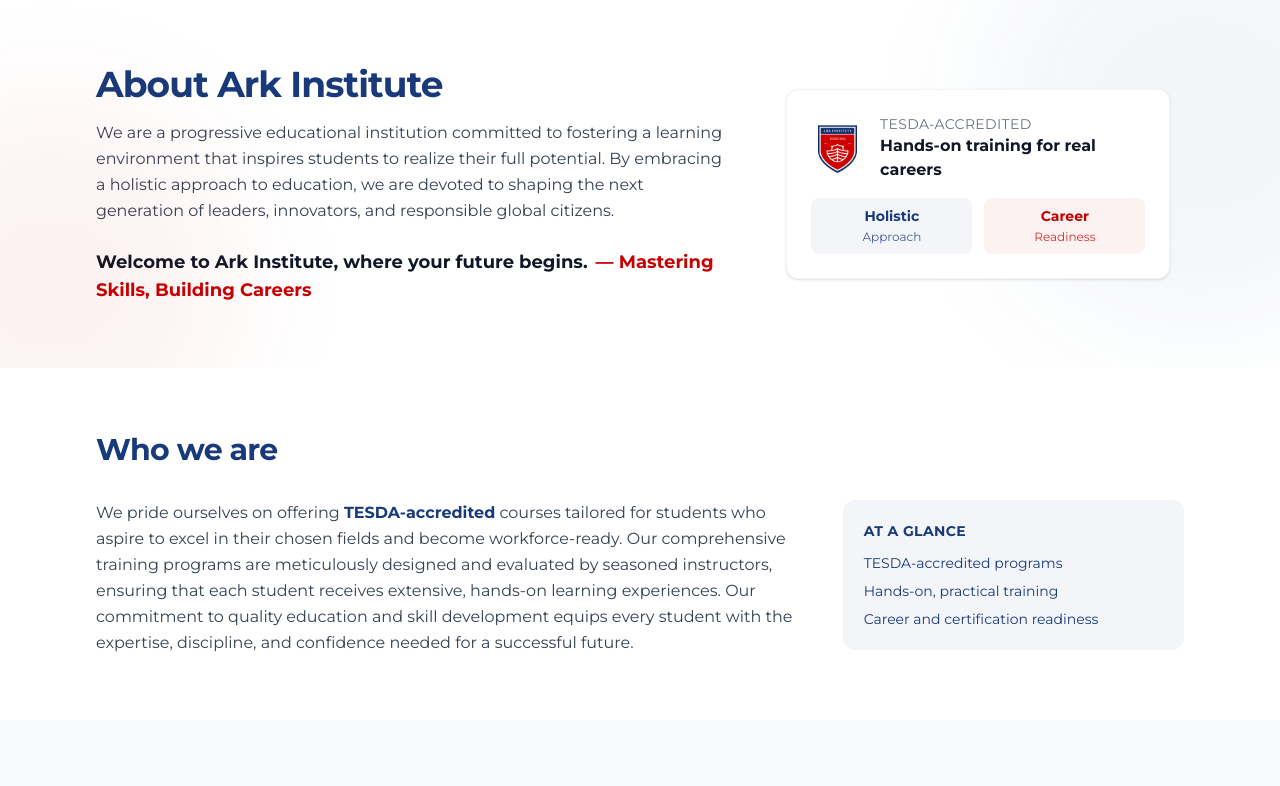
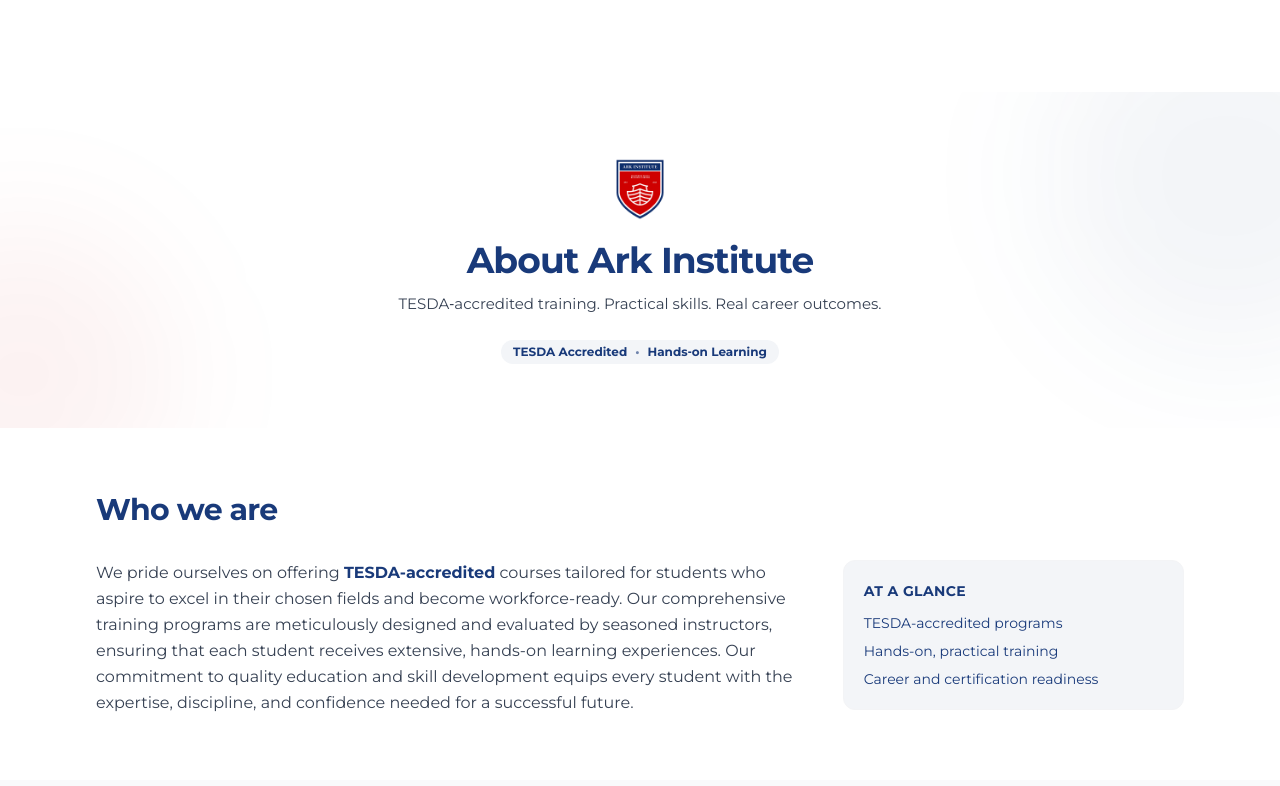
Before and after one commit to mattenarle10/ark-institute, a Next.js app: page /about in a window 1280 px wide. Shown: the top 786 px of the page. Built offline with nearby package versions, Linux system fonts and the light colour scheme.

Commit message:
feat: intor section in about page centralized

```diff
--- a/src/app/about/page.tsx
+++ b/src/app/about/page.tsx
@@ -1,5 +1,6 @@
 import type { Metadata } from "next";
 import Navbar from "@/app/components/layout/navbar";
+import NavSpacer from "@/app/components/layout/nav-spacer";
 import Footer from "@/app/components/layout/footer";
 import Intro from "@/app/components/about/intro";
 import WhoWeAre from "@/app/components/about/who-we-are";
@@ -17,6 +18,7 @@ export default function AboutPage() {
   return (
     <div className="min-h-screen bg-white overflow-x-hidden">
       <Navbar />
+      <NavSpacer />
       <Intro />
       <WhoWeAre />
       <MissionVision />
--- a/src/app/components/about/intro.tsx
+++ b/src/app/components/about/intro.tsx
@@ -4,47 +4,39 @@ import Image from 'next/image'
 export default function Intro() {
   return (
     <section className="relative overflow-hidden bg-white">
-      {/* background accent */}
-      <div className="pointer-events-none absolute -top-24 right-[-10%] h-[420px] w-[420px] rounded-full bg-primary/5 blur-3xl" />
-      <div className="pointer-events-none absolute -bottom-24 left-[-10%] h-[360px] w-[360px] rounded-full bg-accent/5 blur-3xl" />
+      {/* subtle background accents */}
+      <div className="pointer-events-none absolute -top-24 right-[-10%] h-[360px] w-[360px] rounded-full bg-primary/5 blur-3xl" />
+      <div className="pointer-events-none absolute -bottom-24 left-[-10%] h-[300px] w-[300px] rounded-full bg-accent/5 blur-3xl" />
 
-      <div className="mx-auto max-w-6xl px-4 py-16 sm:px-6 lg:px-8">
-        <div className="grid items-center gap-10 md:grid-cols-5">
-          <div className="md:col-span-3">
-            <h1 className="font-montserrat text-3xl font-extrabold tracking-tight text-primary sm:text-4xl">About Ark Institute</h1>
-            <p className="mt-4 max-w-2xl text-base leading-relaxed text-gray-700">
-              We are a progressive educational institution committed to fostering a learning environment that inspires
-              students to realize their full potential. By embracing a holistic approach to education, we are devoted to
-              shaping the next generation of leaders, innovators, and responsible global citizens.
-            </p>
-            <p className="mt-6 text-lg font-semibold text-gray-900">
-              Welcome to Ark Institute, where your future begins.
-              <span className="ml-2 text-accent">— Mastering Skills, Building Careers</span>
-            </p>
+      <div className="mx-auto max-w-5xl px-4 sm:px-6 py-12 md:py-16">
+        <div className="flex flex-col items-center text-center">
+          {/* Logo */}
+          <div className="mb-5 flex items-center justify-center">
+            <Image
+              src="/logo/ark-transpa.png"
+              alt="Ark Institute logo"
+              width={72}
+              height={72}
+              className="h-16 w-16 object-contain"
+              priority
+            />
           </div>
 
-          <div className="md:col-span-2">
-            <div className="relative mx-auto max-w-sm overflow-hidden rounded-xl border border-gray-100 bg-white p-6 shadow-sm">
-              <div className="flex items-center gap-4">
-                <div className="relative h-14 w-14">
-                  <Image src="/logo/ark-transpa.png" alt="Ark Institute logo" fill sizes="56px" className="object-contain" />
-                </div>
-                <div>
-                  <p className="text-sm uppercase tracking-wide text-gray-500">TESDA-accredited</p>
-                  <p className="font-semibold text-gray-900">Hands-on training for real careers</p>
-                </div>
-              </div>
-              <div className="mt-4 grid grid-cols-2 gap-3 text-center text-sm">
-                <div className="rounded-lg bg-primary/5 px-3 py-2 text-primary">
-                  <span className="block font-semibold">Holistic</span>
-                  <span className="text-[12px] text-primary/80">Approach</span>
-                </div>
-                <div className="rounded-lg bg-accent/5 px-3 py-2 text-accent">
-                  <span className="block font-semibold">Career</span>
-                  <span className="text-[12px] text-accent/80">Readiness</span>
-                </div>
-              </div>
-            </div>
+          {/* Title */}
+          <h1 className="font-montserrat text-3xl sm:text-4xl font-extrabold tracking-tight text-primary">
+            About Ark Institute
+          </h1>
+
+          {/* Short subcopy */}
+          <p className="mt-3 max-w-2xl text-[15px] leading-relaxed text-gray-700">
+            TESDA‑accredited training. Practical skills. Real career outcomes.
+          </p>
+
+          {/* Badge */}
+          <div className="mt-6 inline-flex items-center gap-2 rounded-full bg-primary/5 px-3 py-1 text-xs font-semibold text-primary">
+            <span>TESDA Accredited</span>
+            <span className="opacity-60">•</span>
+            <span>Hands‑on Learning</span>
           </div>
         </div>
       </div>
--- /dev/null
+++ b/src/app/components/layout/nav-spacer.tsx
@@ -0,0 +1,9 @@
+import React from 'react'
+
+// Standard spacer to offset the fixed Navbar height across breakpoints
+// Adjust here if Navbar height changes
+export default function NavSpacer() {
+  return (
+    <div aria-hidden className="h-[72px] md:h-[92px]" />
+  )
+}
```
